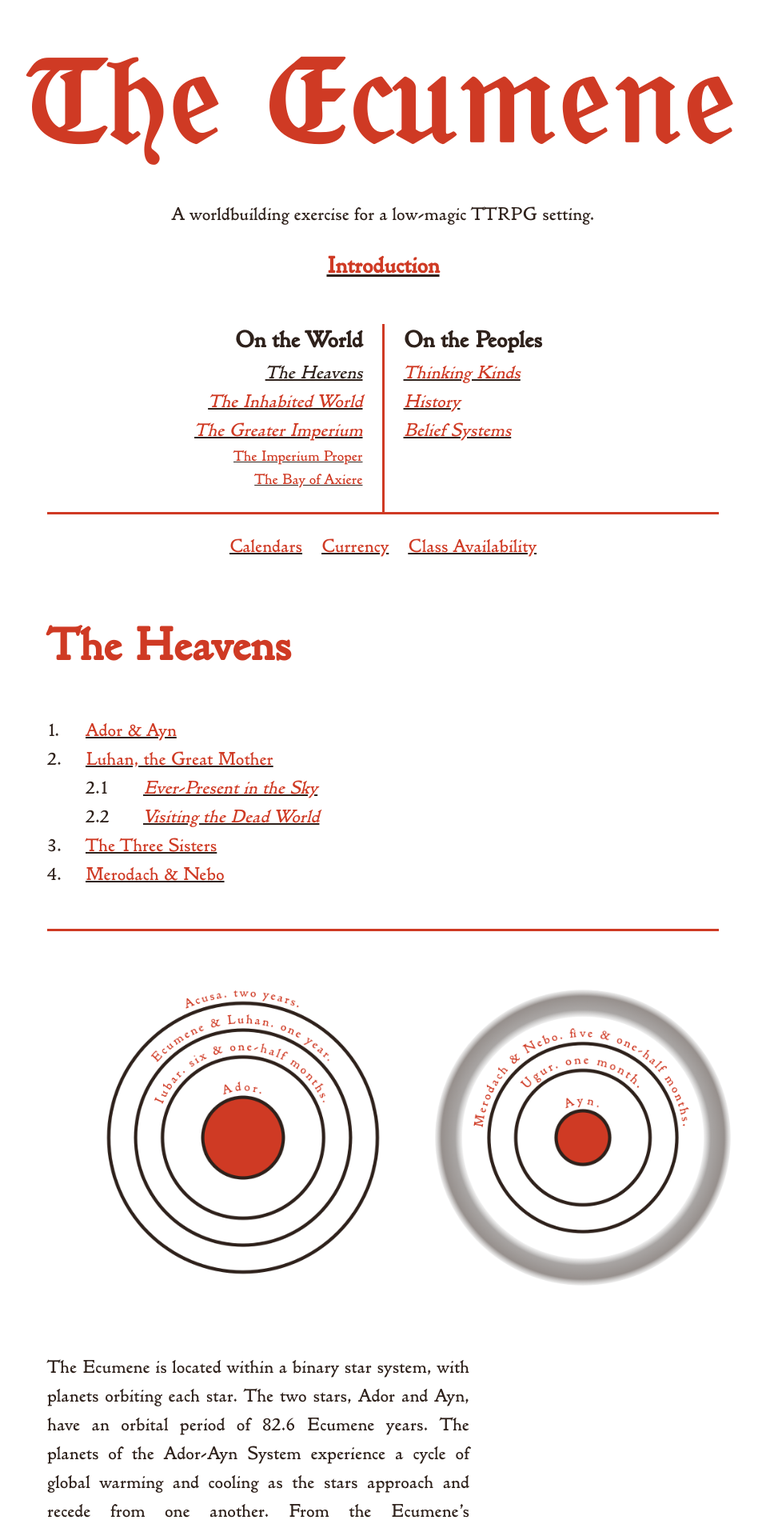
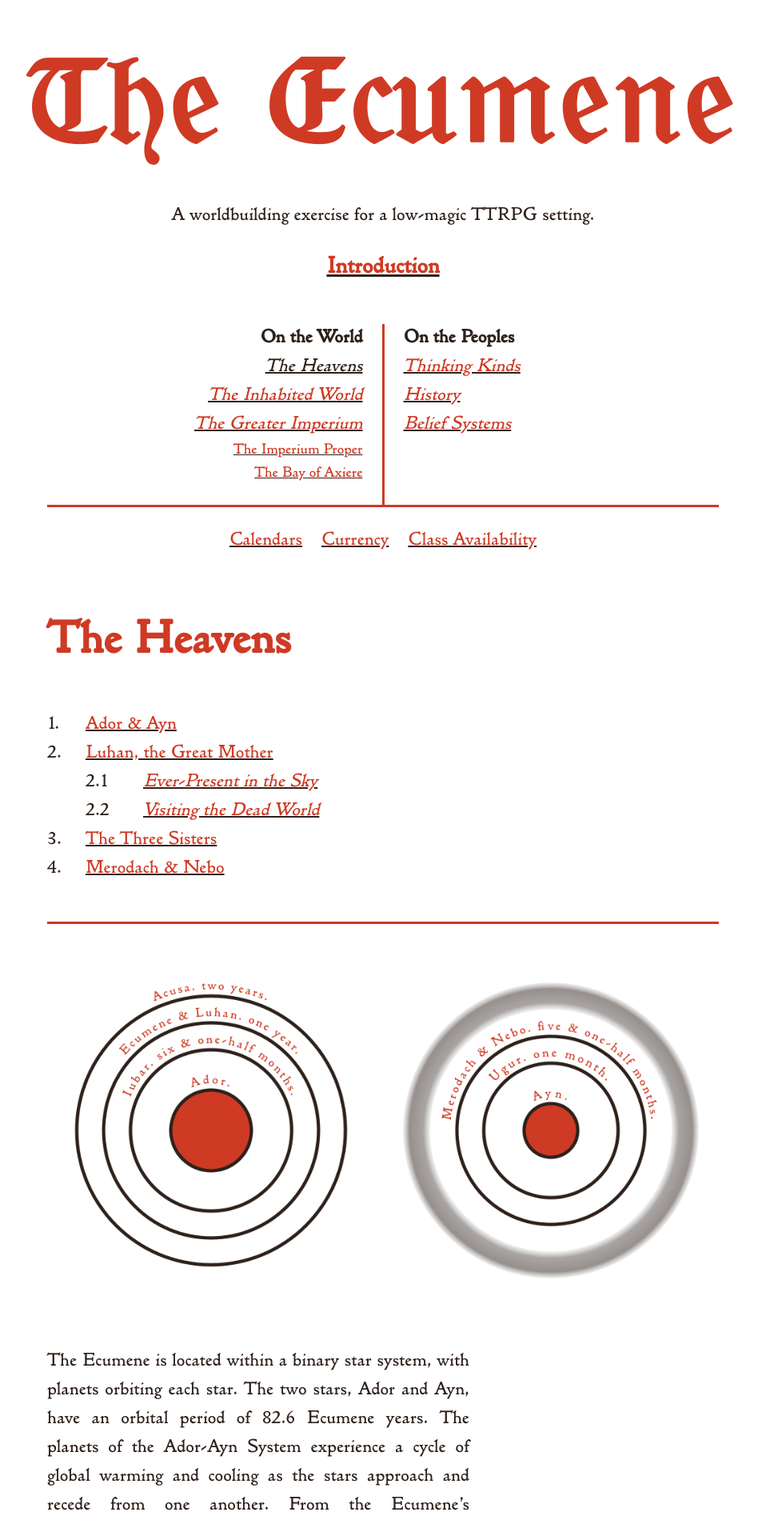
Before and after one commit to kmules1/kmules1.github.io, a Jekyll site: the page built from ecumene/heavens.md, in a window 1280 px wide. Shown: the top 1905 px of the page at 80% size, without its empty margins (161-1109 px from the left). Built offline with Jekyll 4.4.1, drawn with Linux system fonts in a browser that asks for light colours.

Commit message:
miscellaneous per return to single-column

```diff
--- a/assets/css/ecumene2.scss
+++ b/assets/css/ecumene2.scss
@@ -46,9 +46,9 @@ h1 {
 	font-size:					2.5rem;
 }
 h2 {	font-size:				1.5rem;	}
-h3 {	font-size:				1.25em;	}
-h4 {	font-size:				1em;	}
-h5 {	font-size:				1em;	}
+h3 {	font-size:				1rem;	}
+h4 {	font-size:				1rem;	}
+h5 {	font-size:				1rem;	}
 
 body {
 	background-color:			var(--white);
@@ -288,14 +288,10 @@ main p, main ul {
 	margin:						0;
 }
 
-main p::before {
+main p + p::before {
 	content:					"¶  ";
 	color:						var(--red);
 	opacity:					0;
-}
-main p:first-of-type::before,
-main :not(p) + p::before {
-	display:					none;
 }
 
 main ul {
@@ -321,7 +317,7 @@ main .wide {
  */
 
 main > figure {
-	margin-block:				2rem;
+	margin:						2rem 0;
 	text-align:					center;
 }
 
```
